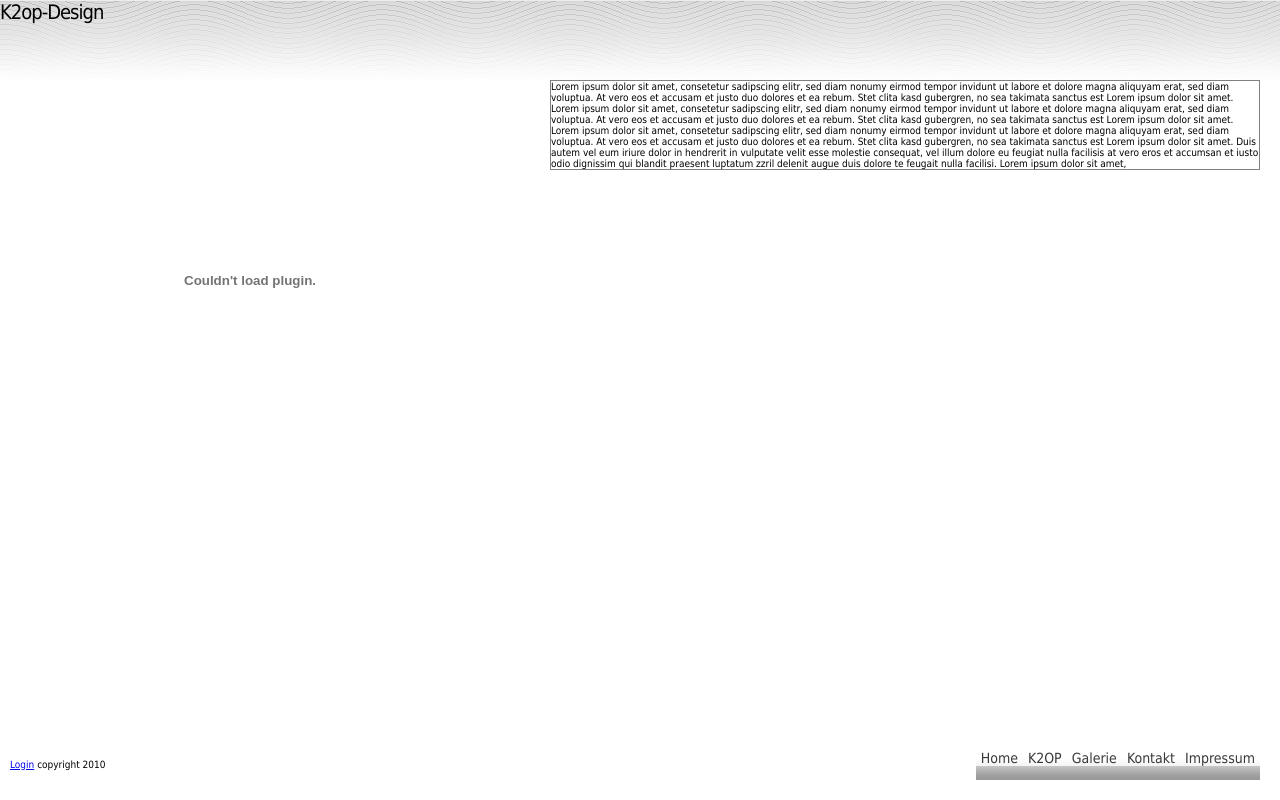
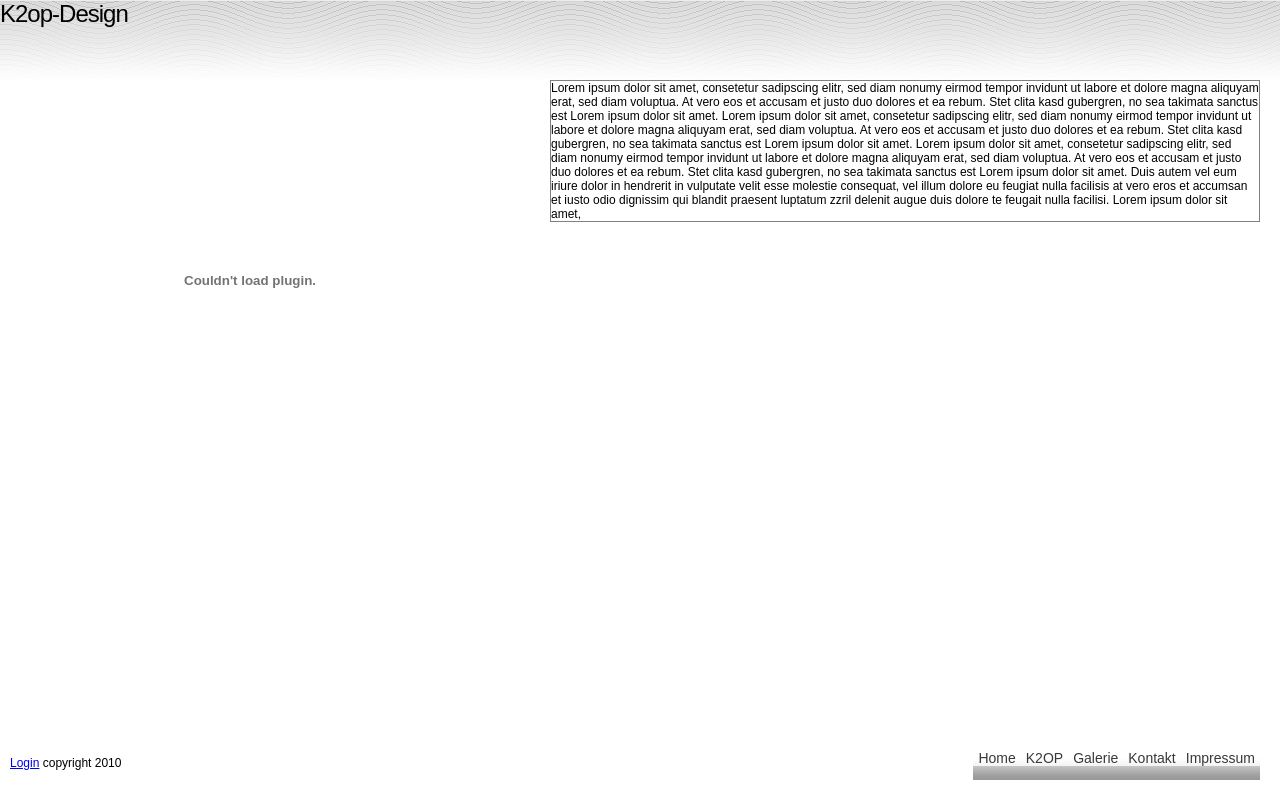
Before and after one commit to apekopp/fotodesign, a PHP site: page / in a window 1280 px wide. Run offline with PHP 8.4, Linux system fonts and the light colour scheme.

Commit message:
Adjusted the global font-size to 12px

```diff
--- a/css/style.css
+++ b/css/style.css
@@ -4,7 +4,7 @@
 margin: 0px;
 padding: 0px;
 height: 100%;
-font: 10px/normal Tahoma, Arial, Helvetica, sans-serif;
+font: 12px normal Tahoma, Arial, Helvetica, sans-serif;
 }
 
 h1 {
```
